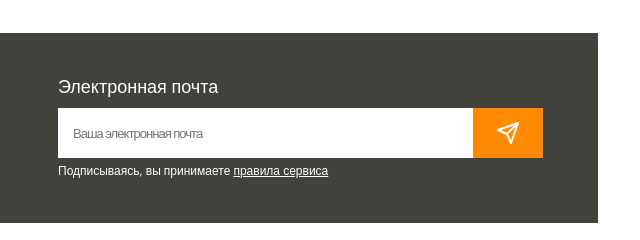
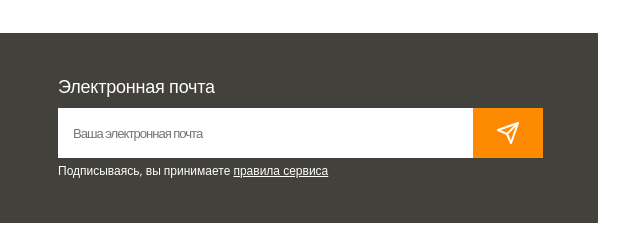
Before and after one commit to sergeiwerty/layout-designer-project-lvl1, a website: page src/index.html in a window 1280 px wide. Shown: the part 7612-7852 px from the top of the page, 597-1237 px from the left. Drawn offline with nearby package versions, Linux system fonts and the light colour scheme; a web font is replaced by a local one.

Commit message:
fix label text 1

```diff
--- a/src/styles/style.css
+++ b/src/styles/style.css
@@ -567,7 +567,7 @@ h4,
   font-size: 18px;
   line-height: 160%;
 
-  /* letter-spacing: -0.2px; */
+  letter-spacing: -0.2px;
 }
 
 .email-input {
```
